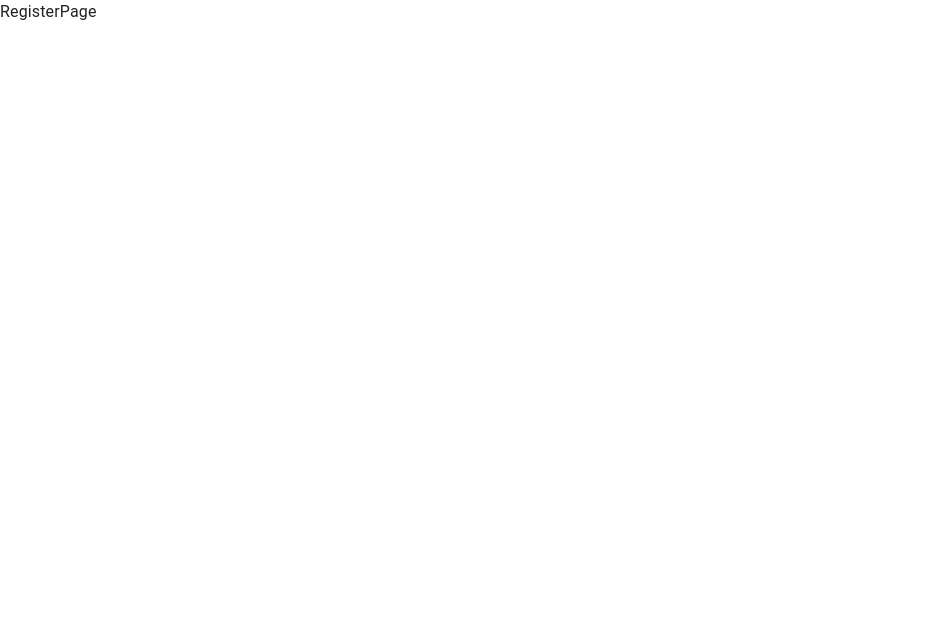
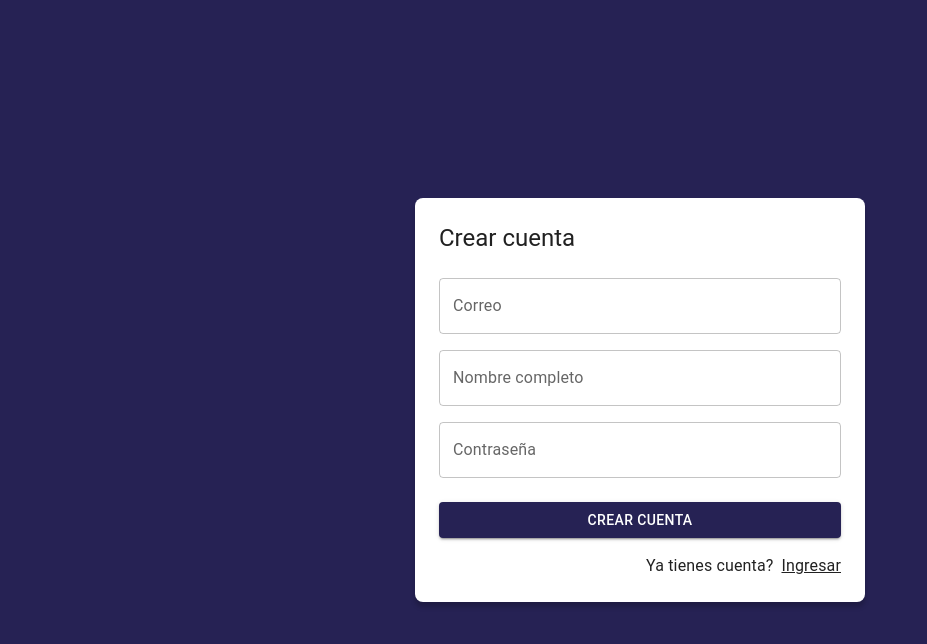
Before and after one commit to JesusRafaelMD/08-journal-app, a React (Vite) app: page /auth/register in a window 1280 px wide. Shown: the top 644 px of the page, without its empty margins (0-927 px from the left). Built offline with nearby package versions, Linux system fonts and the light colour scheme.

Commit message:
S17: Hasta JournalLayout y JournalPage

```diff
--- a/package.json
+++ b/package.json
@@ -16,6 +16,7 @@
     "@mui/icons-material": "^5.14.11",
     "@mui/material": "^5.14.11",
     "@mui/styled-engine-sc": "^5.14.11",
+    "@mui/system": "^5.14.11",
     "react": "^18.2.0",
     "react-dom": "^18.2.0",
     "react-router-dom": "6",
--- a/src/auth/Pages/LoginPage.jsx
+++ b/src/auth/Pages/LoginPage.jsx
@@ -1,27 +1,14 @@
-import {Link as RouterLink } from 'react-router-dom'
+import { Link as RouterLink } from 'react-router-dom'
 import { Grid, Typography, TextField, Button, Link } from '@mui/material';
 import { Google } from '@mui/icons-material'
+import { AuthLayout } from '../layout/AuthLayout';
 
 export const LoginPage = () => {
   return (
-    <Grid
-      container
-      space = {0}
-      direction ="column"
-      alignItems="center"
-      justifyContent="center"
-      sx={{minHeight:'100vh', backgroundColor: 'primary.main', padding: 4}}
-      >
-
-        <Grid item
-          className='box-shadow'
-            xs={3}
-            sx={{ backgroundColor: 'white', padding: 3, borderRadius: 2 }}>
-              <Typography variant='h5' sx={{mb:1}}>Login</Typography>
-
+    <AuthLayout title='Login'>
       <form>
         <Grid container>
-                  <Grid item xs={12} sx={{mt:2}}>
+          <Grid item xs={12} sx={{ mt: 2 }}>
             <TextField
               label="Correo"
               type="email"
@@ -29,13 +16,13 @@
               fullWidth
             />
           </Grid>
-                  <Grid item xs={12} sx={{mt:2}}>
+          <Grid item xs={12} sx={{ mt: 2 }}>
             <TextField label="Contraseña"
               type="password"
               placeholder="Contraseña"
               fullWidth />
           </Grid>
-                  <Grid container spacing={2} sx={{mb:2, mt:1}}>
+          <Grid container spacing={2} sx={{ mb: 2, mt: 1 }}>
             <Grid item xs={12} sm={6}>
               <Button variant='contained' fullWidth>
                 Login
@@ -43,8 +30,8 @@
             </Grid>
             <Grid item xs={12} sm={6}>
               <Button variant='contained' fullWidth>
-                        <Google/>
-                        <Typography sx={{ ml:1 }}>Google</Typography>
+                <Google />
+                <Typography sx={{ ml: 1 }}>Google</Typography>
               </Button>
             </Grid>
           </Grid>
@@ -57,8 +44,7 @@
           </Grid>
         </Grid>
       </form>
-          </Grid>
+      </AuthLayout >
 
-    </Grid>
   )
 }
--- a/src/auth/Pages/RegisterPage.jsx
+++ b/src/auth/Pages/RegisterPage.jsx
@@ -1,7 +1,56 @@
-
+import { Link as RouterLink } from 'react-router-dom'
+import { Grid, Typography, TextField, Button, Link } from '@mui/material';
+import { Google } from '@mui/icons-material'
+import { AuthLayout } from '../layout/AuthLayout';
 
 export const RegisterPage = () => {
   return (
-    <div>RegisterPage</div>
+    <AuthLayout title='Crear cuenta'>
+      <form>
+        <Grid container>
+          <Grid item xs={12} sx={{ mt: 2 }}>
+            <TextField
+              label="Correo"
+              type="email"
+              placeholder="correo@google.com"
+              fullWidth
+            />
+          </Grid>
+
+          <Grid item xs={12} sx={{ mt: 2 }}>
+            <TextField
+              label="Nombre completo"
+              type="text"
+              placeholder="Rafael Medina"
+              fullWidth
+            />
+          </Grid>
+
+          <Grid item xs={12} sx={{ mt: 2 }}>
+            <TextField label="Contraseña"
+              type="password"
+              placeholder="Contraseña"
+              fullWidth />
+          </Grid>
+          <Grid container spacing={2} sx={{ mb: 2, mt: 1 }}>
+            <Grid item xs={12} sm={12}>
+              <Button variant='contained' fullWidth>
+                Crear cuenta
+              </Button>
+            </Grid>
+
+          </Grid>
+
+
+          <Grid container direction='row' justifyContent='end'>
+            <Typography sx={{mr:1}}>Ya tienes cuenta?</Typography>
+            <Link component={RouterLink} color='inherit' to='/auth/login'>
+              Ingresar
+            </Link>
+          </Grid>
+        </Grid>
+      </form>
+      </AuthLayout >
+
   )
 }
--- /dev/null
+++ b/src/auth/layout/AuthLayout.jsx
@@ -0,0 +1,30 @@
+import { Grid, Typography } from '@mui/material'
+
+export const AuthLayout = ({children, title=''}) => {
+    return (
+        <Grid
+            container
+            space={0}
+            direction="column"
+            alignItems="center"
+            justifyContent="center"
+            sx={{ minHeight: '100vh', backgroundColor: 'primary.main', padding: 4 }}
+        >
+
+            <Grid item
+                className='box-shadow'
+                xs={3}
+                sx={{
+                    width: {md:450},
+                    backgroundColor: 'white',
+                    padding: 3,
+                    borderRadius: 2
+                    }}>
+
+                <Typography variant='h5' sx={{ mb: 1 }}> {title}</Typography>
+
+                {children}
+            </Grid>
+        </Grid>
+    )
+}
--- /dev/null
+++ b/src/journal/layout/JournalLayout.jsx
@@ -0,0 +1,23 @@
+import { Box } from '@mui/system'
+
+const drawerWidth = 240;
+
+export const JournalLayout = ( {children} ) => {
+    return (
+        <Box sx={{ display: 'flex'} } >
+            {/* Navbar drawerWidth */}
+
+            {/* Sidebar  drawerWidth */}
+
+            <Box
+                component = 'main'
+                sx = {{ flexGrow: 1, p:3 }}
+            >
+                {/* Toolbar */}
+                {children}
+
+            </Box>
+
+        </Box>
+    )
+}
--- a/src/journal/pages/JournalPage.jsx
+++ b/src/journal/pages/JournalPage.jsx
@@ -1,11 +1,11 @@
 import { Typography } from '@mui/material'
+import { JournalLayout } from '../layout/JournalLayout'
 
 export const JournalPage = () => {
   return (
-    <>
-      <Typography variant="h1">JournalPage</Typography>
 
-
-    </>
+    <JournalLayout>
+      <Typography>Lorem ipsum dolor sit amet consectetur adipisicing elit. Asperiores molestiae debitis minus amet sapiente dignissimos sunt nulla expedita iste enim? Dicta sunt beatae architecto distinctio cum excepturi commodi ad. Sint!</Typography>
+    </JournalLayout>
   )
 }
```
Also changed, not shown: .pnp.cjs, 1 other file (tests, documents, lock files or other folders). Lines whose indentation alone changed are shown as unchanged.
